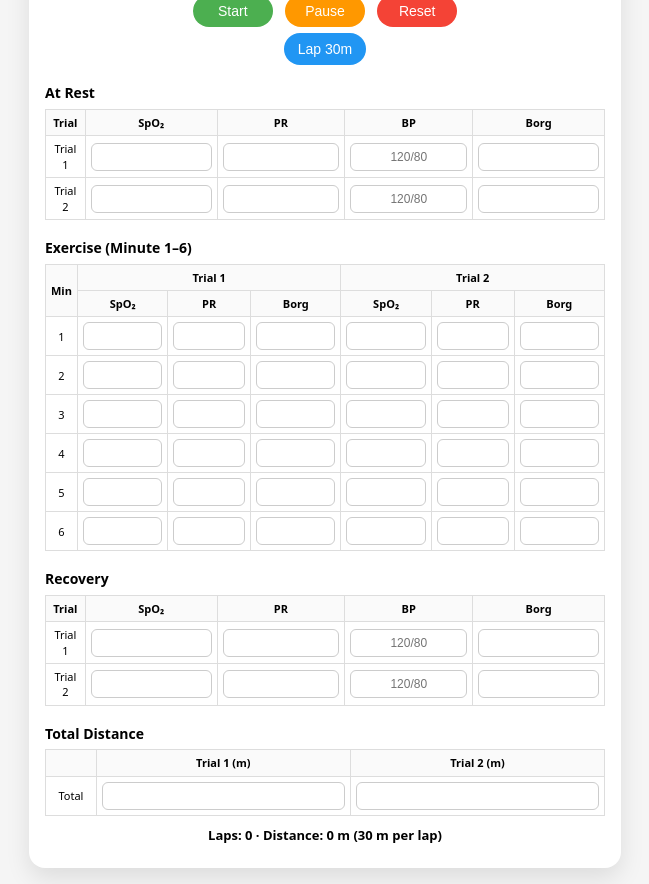
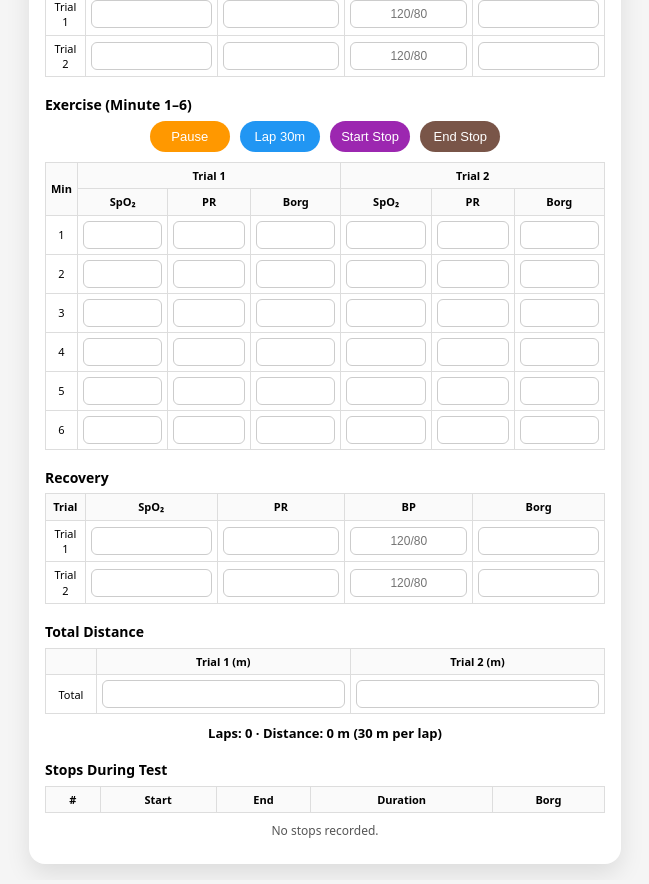
Before and after one commit to WwW916266/JiayuHack, a plain HTML site: page index.html in a window 1280 px wide. Shown: the part 535-1419 px from the top of the page, without its empty margins (315-964 px from the left). Drawn offline with Linux system fonts and the light colour scheme.

Commit message:
Add files via upload

```diff
--- a/index.html
+++ b/index.html
@@ -52,6 +52,10 @@
       font-size: 12px;
     }
 
+    .info-grid-1col {
+      grid-template-columns: 1fr;
+    }
+
     .info-grid label {
       display: flex;
       flex-direction: column;
@@ -98,20 +102,30 @@
       margin-bottom: 6px;
     }
 
+    .btn-row-main {
+      margin-bottom: 10px;
+    }
+
+    .btn-row-exercise {
+      margin-bottom: 6px;
+    }
+
     button {
-      padding: 8px 14px;
+      padding: 8px 10px;
       border: none;
       border-radius: 999px;
-      margin: 0 4px;
+      margin: 0 3px 4px;
       color: #fff;
       min-width: 80px;
-      font-size: 14px;
+      font-size: 13px;
     }
 
     .btn-start { background: #4caf50; }
     .btn-pause { background: #ff9800; }
     .btn-reset { background: #f44336; }
     .btn-lap   { background: #2196f3; }
+    .btn-stop-start { background: #9c27b0; }
+    .btn-stop-end   { background: #795548; }
 
     .active-minute {
       background: #e3f2fd !important;
@@ -123,16 +137,14 @@
 <div class="app">
 
   <h1>6-Minute Walk Test</h1>
-  <div class="subtitle">Mobile Optimized</div>
+  <div class="subtitle">Trial 1 & Trial 2 · Mobile Optimized</div>
 
-  <!-- Patient Info -->
+  <!-- Patient Info：只保留 Name -->
   <div class="section-title">Patient Info</div>
-  <div class="info-grid">
-    <label>Name<input type="text"></label>
-    <label>NRIC<input type="text"></label>
-    <label>DOB<input type="date"></label>
-    <label>Race<input type="text"></label>
-    <label>Sex<input type="text"></label>
+  <div class="info-grid info-grid-1col">
+    <label>Name
+      <input type="text">
+    </label>
   </div>
 
   <!-- Height Weight BMI -->
@@ -152,13 +164,11 @@
   <!-- Timer -->
   <div class="section-title">Timer</div>
   <div id="timer" class="timer-display">00:00</div>
-  <div class="btn-row">
+
+  <!-- Timer 控制按钮：Start + Reset -->
+  <div class="btn-row btn-row-main">
     <button id="startBtn" class="btn-start">Start</button>
-    <button id="pauseBtn" class="btn-pause">Pause</button>
     <button id="resetBtn" class="btn-reset">Reset</button>
-  </div>
-  <div class="btn-row">
-    <button id="lapBtn" class="btn-lap">Lap 30m</button>
   </div>
 
   <!-- At Rest -->
@@ -176,16 +186,16 @@
     <tbody>
       <tr>
         <td>Trial 1</td>
-        <td><input></td>
-        <td><input></td>
-        <td><input placeholder="120/80"></td>
+        <td><input type="text" inputmode="numeric"></td>
+        <td><input type="text" inputmode="numeric"></td>
+        <td><input type="text" placeholder="120/80"></td>
         <td><input></td>
       </tr>
       <tr>
         <td>Trial 2</td>
-        <td><input></td>
-        <td><input></td>
-        <td><input placeholder="120/80"></td>
+        <td><input type="text" inputmode="numeric"></td>
+        <td><input type="text" inputmode="numeric"></td>
+        <td><input type="text" placeholder="120/80"></td>
         <td><input></td>
       </tr>
     </tbody>
@@ -193,6 +203,15 @@
 
   <!-- Exercise -->
   <div class="section-title">Exercise (Minute 1–6)</div>
+
+  <!-- 与 Exercise 一起使用的控制按钮：Pause / Lap / Stop -->
+  <div class="btn-row btn-row-exercise">
+    <button id="pauseBtn" class="btn-pause">Pause</button>
+    <button id="lapBtn" class="btn-lap">Lap 30m</button>
+    <button id="stopStartBtn" class="btn-stop-start">Start Stop</button>
+    <button id="stopEndBtn" class="btn-stop-end" disabled>End Stop</button>
+  </div>
+
   <table>
     <thead>
       <tr>
@@ -209,33 +228,57 @@
     <tbody id="exerciseBody">
       <tr data-minute="1">
         <td>1</td>
-        <td><input></td><td><input></td><td><input></td>
-        <td><input></td><td><input></td><td><input></td>
+        <td><input type="text" inputmode="numeric"></td>
+        <td><input type="text" inputmode="numeric"></td>
+        <td><input></td>
+        <td><input type="text" inputmode="numeric"></td>
+        <td><input type="text" inputmode="numeric"></td>
+        <td><input></td>
       </tr>
       <tr data-minute="2">
         <td>2</td>
-        <td><input></td><td><input></td><td><input></td>
-        <td><input></td><td><input></td><td><input></td>
+        <td><input type="text" inputmode="numeric"></td>
+        <td><input type="text" inputmode="numeric"></td>
+        <td><input></td>
+        <td><input type="text" inputmode="numeric"></td>
+        <td><input type="text" inputmode="numeric"></td>
+        <td><input></td>
       </tr>
       <tr data-minute="3">
         <td>3</td>
-        <td><input></td><td><input></td><td><input></td>
-        <td><input></td><td><input></td><td><input></td>
+        <td><input type="text" inputmode="numeric"></td>
+        <td><input type="text" inputmode="numeric"></td>
+        <td><input></td>
+        <td><input type="text" inputmode="numeric"></td>
+        <td><input type="text" inputmode="numeric"></td>
+        <td><input></td>
       </tr>
       <tr data-minute="4">
         <td>4</td>
-        <td><input></td><td><input></td><td><input></td>
-        <td><input></td><td><input></td><td><input></td>
+        <td><input type="text" inputmode="numeric"></td>
+        <td><input type="text" inputmode="numeric"></td>
+        <td><input></td>
+        <td><input type="text" inputmode="numeric"></td>
+        <td><input type="text" inputmode="numeric"></td>
+        <td><input></td>
       </tr>
       <tr data-minute="5">
         <td>5</td>
-        <td><input></td><td><input></td><td><input></td>
-        <td><input></td><td><input></td><td><input></td>
+        <td><input type="text" inputmode="numeric"></td>
+        <td><input type="text" inputmode="numeric"></td>
+        <td><input></td>
+        <td><input type="text" inputmode="numeric"></td>
+        <td><input type="text" inputmode="numeric"></td>
+        <td><input></td>
       </tr>
       <tr data-minute="6">
         <td>6</td>
-        <td><input></td><td><input></td><td><input></td>
-        <td><input></td><td><input></td><td><input></td>
+        <td><input type="text" inputmode="numeric"></td>
+        <td><input type="text" inputmode="numeric"></td>
+        <td><input></td>
+        <td><input type="text" inputmode="numeric"></td>
+        <td><input type="text" inputmode="numeric"></td>
+        <td><input></td>
       </tr>
     </tbody>
   </table>
@@ -255,16 +298,16 @@
     <tbody>
       <tr>
         <td>Trial 1</td>
-        <td><input></td>
-        <td><input></td>
-        <td><input placeholder="120/80"></td>
+        <td><input type="text" inputmode="numeric"></td>
+        <td><input type="text" inputmode="numeric"></td>
+        <td><input type="text" placeholder="120/80"></td>
         <td><input></td>
       </tr>
       <tr>
         <td>Trial 2</td>
-        <td><input></td>
-        <td><input></td>
-        <td><input placeholder="120/80"></td>
+        <td><input type="text" inputmode="numeric"></td>
+        <td><input type="text" inputmode="numeric"></td>
+        <td><input type="text" placeholder="120/80"></td>
         <td><input></td>
       </tr>
     </tbody>
@@ -298,6 +341,29 @@
     Laps: 0 · Distance: 0 m (30 m per lap)
   </div>
 
+  <!-- Stops table -->
+  <div class="section-title">Stops During Test</div>
+  <table>
+    <thead>
+      <tr>
+        <th>#</th>
+        <th>Start</th>
+        <th>End</th>
+        <th>Duration</th>
+        <th>Borg</th>
+      </tr>
+    </thead>
+    <tbody id="stopsBody">
+      <!-- 动态添加 -->
+    </tbody>
+  </table>
+  <div id="stopsSummary" style="
+      text-align:center;
+      font-size:12px;
+      color:#555;">
+    No stops recorded.
+  </div>
+
 </div>
 
 <script>
@@ -308,6 +374,10 @@
 
   let laps = 0;
 
+  let stopActive = false;
+  let stopStartSec = 0;
+  let totalStopSeconds = 0;
+
   const timerEl = document.getElementById("timer");
   const exerciseBody = document.getElementById("exerciseBody");
   const lapInfoEl = document.getElementById("lapInfo");
@@ -316,6 +386,11 @@
   const heightInput = document.getElementById("heightInput");
   const weightInput = document.getElementById("weightInput");
   const bmiInput    = document.getElementById("bmiInput");
+
+  const stopStartBtn = document.getElementById("stopStartBtn");
+  const stopEndBtn   = document.getElementById("stopEndBtn");
+  const stopsBody    = document.getElementById("stopsBody");
+  const stopsSummaryEl = document.getElementById("stopsSummary");
 
   function format(sec) {
     const m = String(Math.floor(sec / 60)).padStart(2,'0');
@@ -359,6 +434,42 @@
     }
   }
 
+  function updateStopsSummary() {
+    const n = stopsBody.children.length;
+    if (n === 0) {
+      stopsSummaryEl.textContent = "No stops recorded.";
+    } else {
+      stopsSummaryEl.textContent =
+        `Stops: ${n} · Total stopped time: ${format(totalStopSeconds)}`;
+    }
+  }
+
+  function addStopRow(startSec, endSec, durationSec) {
+    const idx = stopsBody.children.length + 1;
+    const tr = document.createElement("tr");
+    tr.innerHTML = `
+      <td>${idx}</td>
+      <td>${format(startSec)}</td>
+      <td>${format(endSec)}</td>
+      <td>${format(durationSec)}</td>
+      <td><input></td>
+    `;
+    stopsBody.appendChild(tr);
+  }
+
+  function closeCurrentStop(endTimeSec) {
+    if (!stopActive) return;
+    stopActive = false;
+    stopEndBtn.disabled = true;
+    stopStartBtn.disabled = false;
+
+    const end = endTimeSec;
+    const dur = Math.max(0, end - stopStartSec);
+    totalStopSeconds += dur;
+    addStopRow(stopStartSec, end, dur);
+    updateStopsSummary();
+  }
+
   function startTimer(){
     if (running || elapsed >= DURATION) return;
     running = true;
@@ -371,6 +482,9 @@
       highlight();
 
       if (elapsed >= DURATION){
+        if (stopActive) {
+          closeCurrentStop(DURATION);
+        }
         clearInterval(timerId);
         running = false;
         alert("6 分钟结束");
@@ -393,6 +507,15 @@
     );
     laps = 0;
     updateLapDisplay();
+
+    // reset stops
+    stopActive = false;
+    stopStartSec = 0;
+    totalStopSeconds = 0;
+    stopsBody.innerHTML = "";
+    updateStopsSummary();
+    stopStartBtn.disabled = false;
+    stopEndBtn.disabled = true;
   }
 
   document.getElementById("startBtn").onclick = startTimer;
@@ -405,6 +528,20 @@
     updateLapDisplay();
   };
 
+  // Stop 功能
+  stopStartBtn.onclick = function () {
+    if (stopActive) return;
+    stopActive = true;
+    stopStartSec = elapsed;
+    stopStartBtn.disabled = true;
+    stopEndBtn.disabled = false;
+  };
+
+  stopEndBtn.onclick = function () {
+    if (!stopActive) return;
+    closeCurrentStop(elapsed);
+  };
+
   // BMI 输入监听
   heightInput.addEventListener("input", updateBMI);
   weightInput.addEventListener("input", updateBMI);
@@ -412,6 +549,7 @@
   // 初始化
   updateTimer();
   updateLapDisplay();
+  updateStopsSummary();
 </script>
 
 </body>
```
